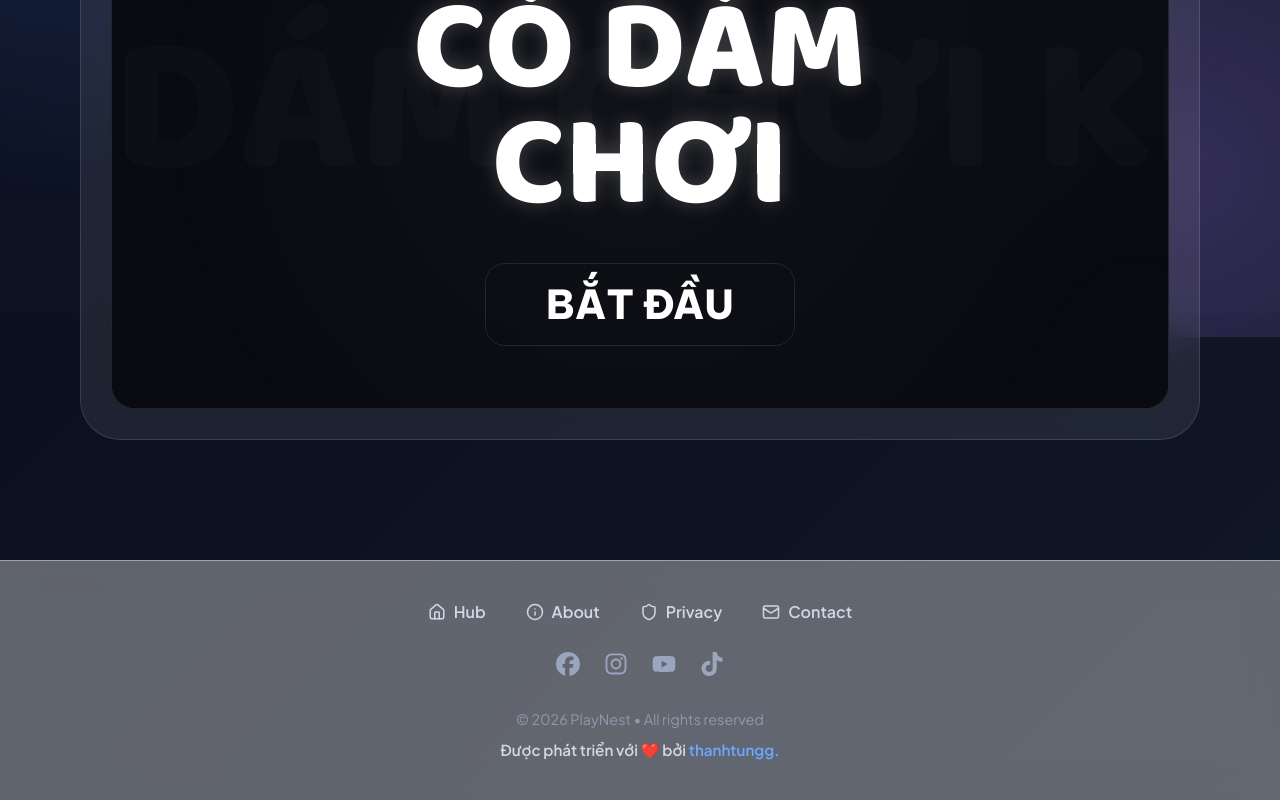
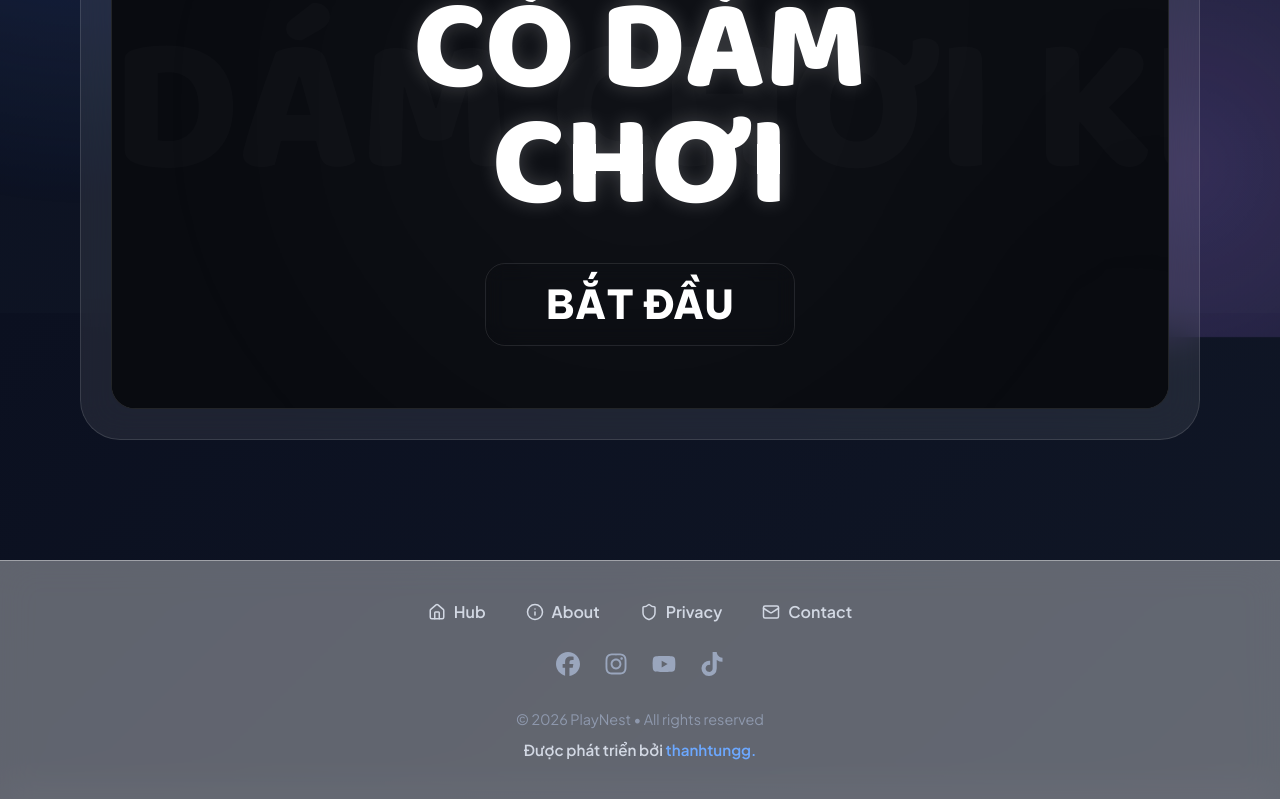
Before and after one commit to trevorthanhtung/ludorahub, a React (Vite) app: page /game/g1 in a window 1280 px wide. Shown: the part 487-1287 px from the top of the page. Built offline with nearby package versions, Linux system fonts and the light colour scheme; no server answers.

Commit message:
style(ui): remove heart icon from footer credit

```diff
--- a/src/components/Footer.jsx
+++ b/src/components/Footer.jsx
@@ -62,7 +62,7 @@ export default function Footer() {
       </p>
 
       <p style={{ fontSize: '0.95rem', fontWeight: 600, color: 'var(--text-body)' }}>
-        {lang === 'vi' ? 'Được phát triển với ❤️ bởi ' : 'Made with ❤️ by '}
+        {lang === 'vi' ? 'Được phát triển bởi ' : 'Developed by '}
         <a href="https://github.com/trevorthanhtung" target="_blank" rel="noreferrer" style={{ color: 'var(--accent-blue)', textDecoration: 'none' }}>thanhtungg.</a>
       </p>
     </footer>
```
